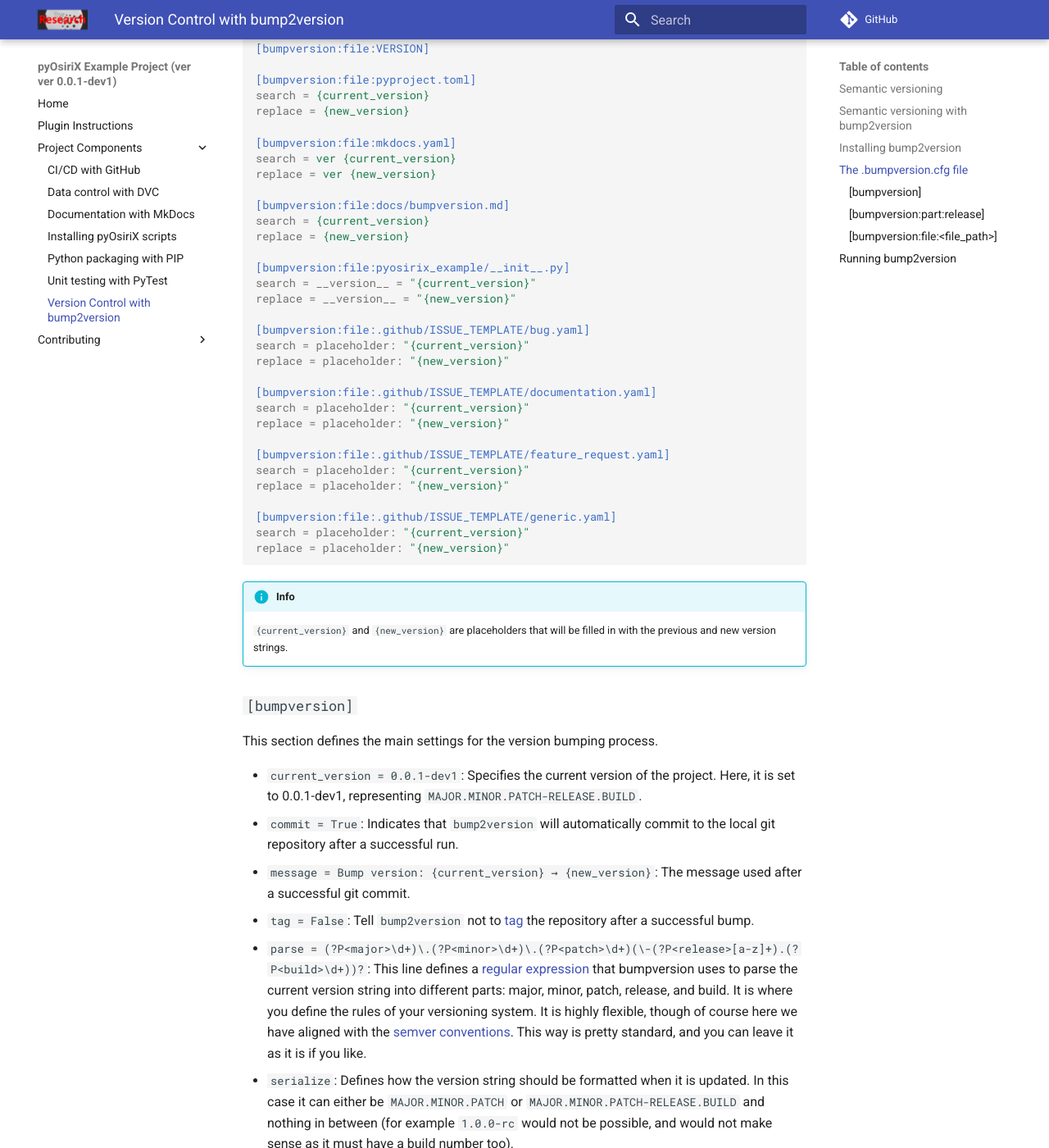
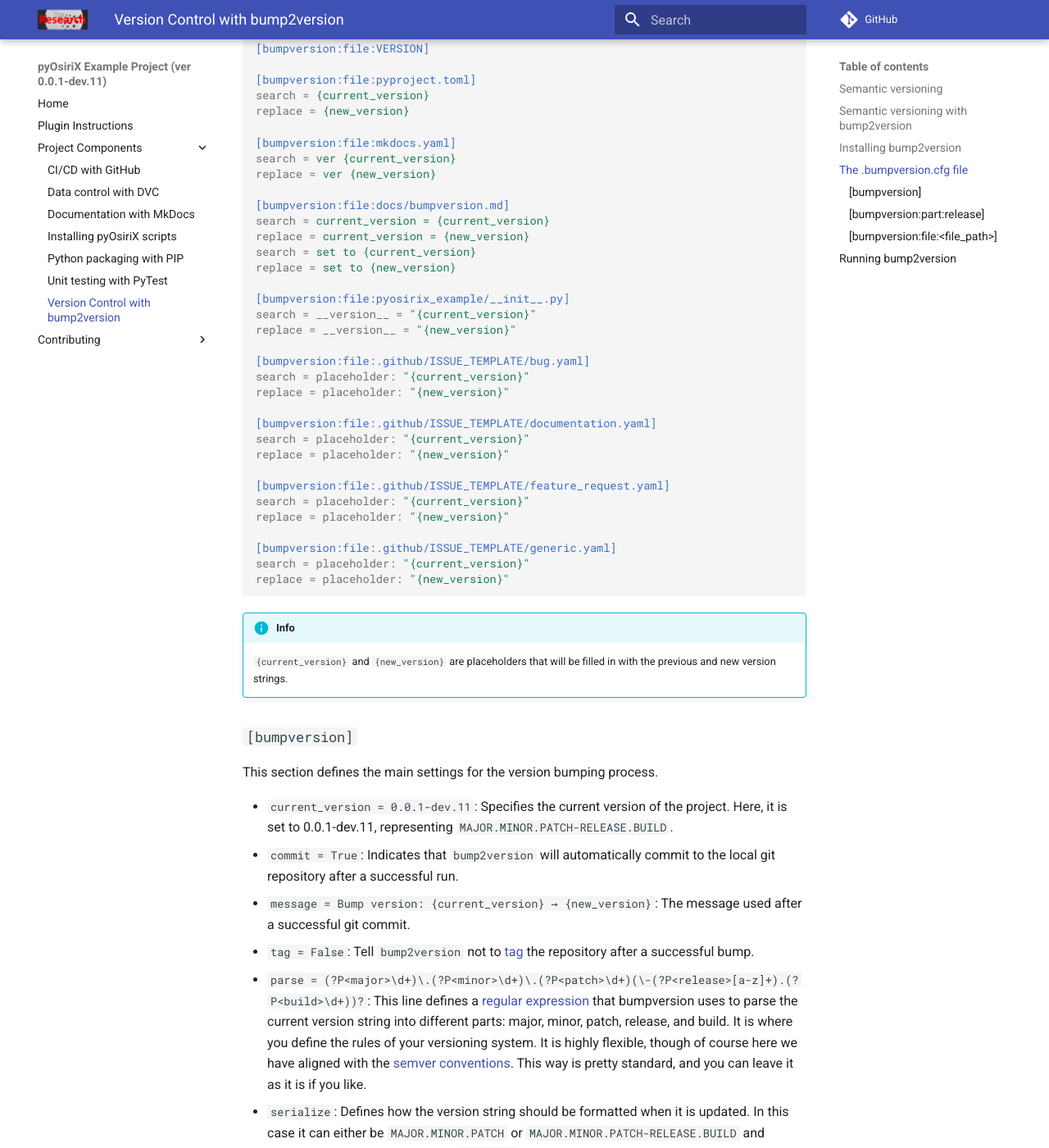
Before and after one commit to osirixgrpc/pyosirix_example_project, an MkDocs documentation site: the page built from docs/bumpversion.md, in a window 1280 px wide and 1400 px high, scrolled down 3283 px. Shown: the whole window at 82% size. Built offline with MkDocs 1.6.1 and Material for MkDocs 9.7.7, drawn with Linux system fonts in a browser that asks for light colours; comment, search, counter and statistics services are not loaded; some of the changed text lies outside the part shown.

Commit message:
Fixed version

```diff
--- a/docs/bumpversion.md
+++ b/docs/bumpversion.md
@@ -113,7 +113,7 @@ Let's take a look at the `.bumpversion.cfg` file contained within this project.
 ### `[bumpversion]`
 This section defines the main settings for the version bumping process.
 
- - `current_version = 0.0.1-dev1`: Specifies the current version of the project. Here, it is set to 0.0.1-dev1,
+ - `current_version = 0.0.1-dev.11`: Specifies the current version of the project. Here, it is set to 0.0.1-dev.11,
     representing `MAJOR.MINOR.PATCH-RELEASE.BUILD`.
  - `commit = True`: Indicates that `bump2version` will automatically commit to the local git repository after a
     successful run.
--- a/mkdocs.yaml
+++ b/mkdocs.yaml
@@ -1,6 +1,6 @@
 # This provides configuration for mkdocs documentation generation.
 # For more configuration options, see https://www.mkdocs.org/user-guide/configuration/
-site_name: pyOsiriX Example Project (ver ver 0.0.1-dev1)
+site_name: pyOsiriX Example Project (ver 0.0.1-dev.11)
 site_url:
 repo_url: https://github.com/osirixgrpc/pyosirix_example_project
 docs_dir: "docs"
--- a/pyosirix_example/__init__.py
+++ b/pyosirix_example/__init__.py
@@ -1,4 +1,4 @@
-__version__ = "__version__ = "0.0.1-dev1""
+__version__ = "0.0.1-dev.11"
 __author__ = "Matthew D Blackledge"
 __maintainer__ = "Matthew D Blackledge"
 __license__ = "MIT"
--- a/pyproject.toml
+++ b/pyproject.toml
@@ -5,7 +5,7 @@ build-backend = "setuptools.build_meta"
 
 [project]
 name = "pyosirix_example_project"
-version = "0.0.1-dev1"
+version = "0.0.1-dev.11"
 description = "An example of a Python project that can be used to install into OsiriX"
 authors = [
     { name = "Matthew D Blackledge", email = "matthew.blackledge@icr.ac.uk" }
```
Also changed, not shown: .bumpversion.cfg, 5 other files.
